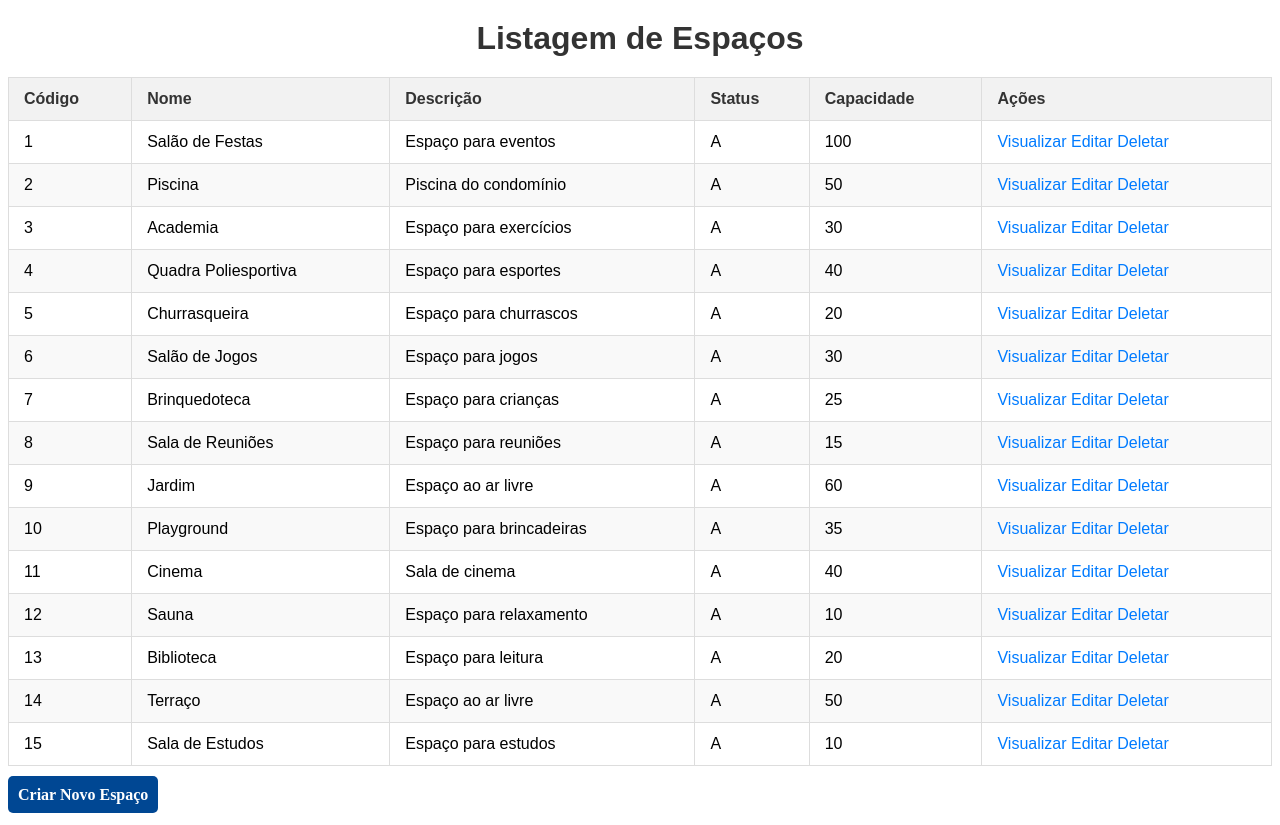
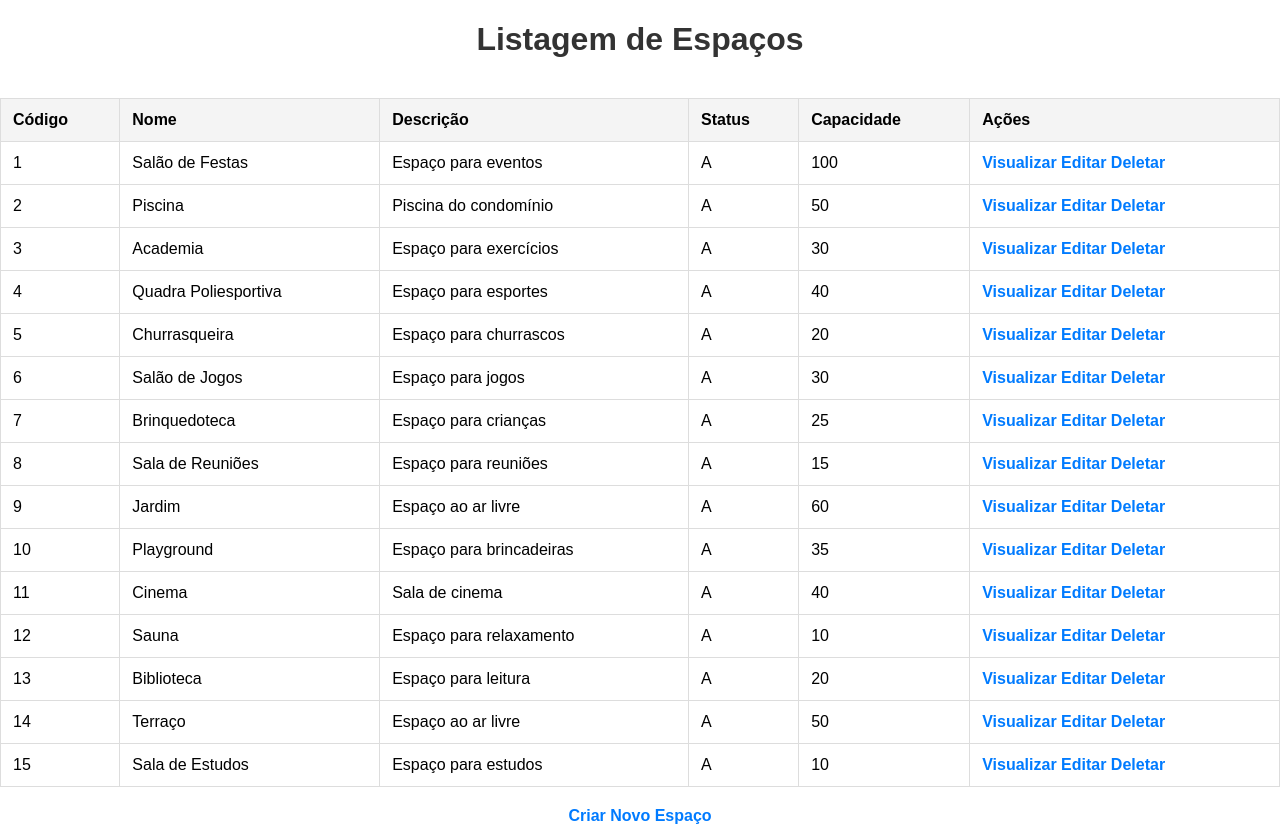
Before and after one commit to Icaro-Aureliano/nakari, a Flask app: page /espacos/ in a window 1280 px wide. Run offline with Flask 3, Linux system fonts and the light colour scheme; data comes from the database, SQL or seed files in the repository.

Commit message:
Add do index.html

```diff
--- a/app/static/css/styles.css
+++ b/app/static/css/styles.css
@@ -1,141 +1,102 @@
+body {
+    font-family: Arial, sans-serif;
+    margin: 0;
+    padding: 0;
+    display: flex;
+    flex-direction: column;
+    align-items: center;
+}
+
+header {
+    width: 100%;
+    background-color: #333;
+    padding: 10px 0;
+}
+
+header nav ul {
+    list-style-type: none;
+    padding: 0;
+    display: flex;
+    justify-content: center;
+}
+
+header nav ul li {
+    margin: 0 15px;
+}
+
+header nav ul li a {
+    color: white;
+    text-decoration: none;
+    font-weight: bold;
+}
+
+main {
+    width: 80%;
+    margin: 20px auto;
+    text-align: center;
+}
+
 h1 {
-    font-family: Arial, sans-serif;
-    font-size: 2em;
     color: #333;
-    text-align: center;
-    margin-top: 20px;
     margin-bottom: 20px;
 }
-
 
 table {
     width: 100%;
     border-collapse: collapse;
     margin: 20px 0;
-    font-size: 1em;
-    font-family: Arial, sans-serif;
+}
+
+table, th, td {
+    border: 1px solid #ddd;
+}
+
+th, td {
+    padding: 12px;
     text-align: left;
 }
 
-table th, table td {
-    padding: 12px 15px;
-    border: 1px solid #ddd;
+th {
+    background-color: #f4f4f4;
 }
-
-table th {
-    background-color: #f2f2f2;
-    color: #333;
-    font-weight: bold;
-}
-
-table tr:nth-child(even) {
-    background-color: #f9f9f9;
-}
-
-table tr:hover {
-    background-color: #f1f1f1;
-}
-
 
 a {
     color: #007bff;
     text-decoration: none;
+    font-weight: bold;
 }
 
 a:hover {
     text-decoration: underline;
 }
 
-
-a.standalone-link {
-    color: #007bff;
-    text-decoration: none;
-    padding: 10px 15px;
-    display: inline-block;
+form {
+    background-color: #f9f9f9;
+    padding: 20px;
     border: 1px solid #ddd;
     border-radius: 5px;
-    margin: 10px 0;
-    background-color: #f2f2f2;
-}
-
-a.standalone-link:hover {
-    background-color: #e6e6e6;
-}
-
-
-header nav ul {
-    list-style-type: none;
-    padding: 0;
-    text-align: center;
-    background-color: #333;
-}
-
-header nav ul li {
-    display: inline;
-    margin-right: 10px;
-}
-
-header nav ul li a {
-    color: white;
-    text-decoration: none;
-    padding: 10px 20px;
-    display: inline-block;
-}
-
-header nav ul li a:hover {
-    background-color: #575757;
-}
-
-
-form {
-    max-width: 500px;
-    margin: 40px auto;
-    padding: 20px;
-    border: 1px solid #ddd;
-    border-radius: 10px;
-    background-color: #f9f9f9;
+    width: 50%;
+    margin: 20px auto;
     box-shadow: 0 0 10px rgba(0, 0, 0, 0.1);
 }
 
-form label {
-    display: block;
-    margin-bottom: 8px;
-    font-weight: bold;
-}
-
-form input, form select, form textarea {
-    width: 100%;
+form input, form select {
+    width: calc(100% - 22px);
     padding: 10px;
-    margin-bottom: 15px;
-    border: 1px solid #ccc;
+    margin: 10px 0;
+    border: 1px solid #ddd;
     border-radius: 5px;
-    box-sizing: border-box;
 }
 
 form button {
-    width: 100%;
-    padding: 10px;
     background-color: #007bff;
     color: white;
+    padding: 10px 15px;
     border: none;
     border-radius: 5px;
-    font-size: 1em;
     cursor: pointer;
 }
 
 form button:hover {
     background-color: #0056b3;
 }
-
-#btn_default {
-    text-decoration: none;
-    font-weight: bold;
-    width: 100%;
-    padding: 10px;
-    background-color: #004793;
-    color: white;
-    border: none;
-    border-radius: 5px;
-    font-size: 1em;
-    cursor: pointer;
-}
--- a/main.py
+++ b/main.py
@@ -1,17 +1,10 @@
 from app import create_app
-from flask import Flask, render_template_string
-
+from flask import render_template
 app = create_app()
 
 @app.route('/')
-def list_routes():
-    output = []
-    for rule in app.url_map.iter_rules():
-        if f"{rule}"[-1] == "/" and f"{rule}" not in output and f"{rule}" != "/static/" and f"{rule}" != "/":
-            line = f"<a href='{rule}'>{rule}</a>"
-            output.append(line)
-
-    return render_template_string('<pre>' + '\n'.join(output) + '</pre>')
+def index():
+    return render_template('index.html')
 
 if __name__ == "__main__":
     app.run(debug=True)
```
Also changed, not shown: app/templates/index.html (added, +24 -0 lines), requirements.txt (+0 -89 lines), database.sql (renamed from prj_predial_v1.sql).
